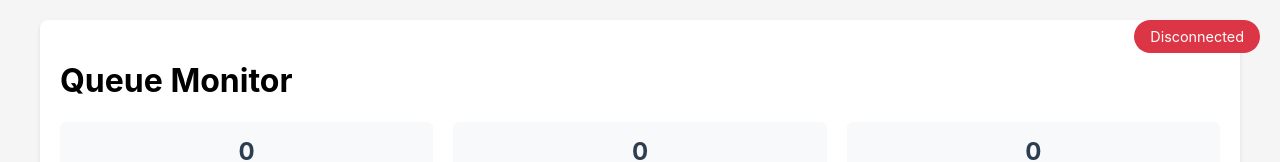
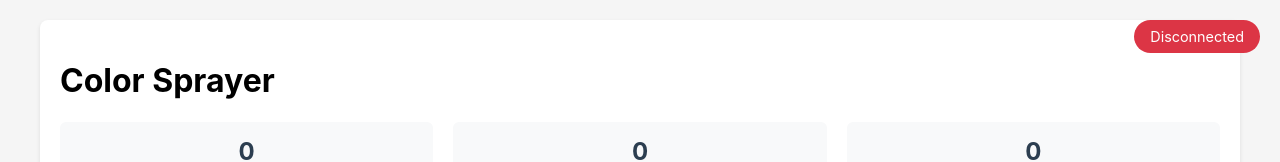
Before and after one commit to samirspatel/color-sprayer, a website: page public/index.html in a window 1280 px wide. Shown: the top 162 px of the page. Drawn offline with nearby package versions, Linux system fonts and the light colour scheme; no server answers.

Commit message:
fix:commit

```diff
--- a/public/index.html
+++ b/public/index.html
@@ -135,7 +135,7 @@
   </head>
   <body>
     <div class="container">
-      <h1>Queue Monitor</h1>
+      <h1>Color Sprayer</h1>
       <div id="connectionStatus" class="connection-status disconnected">
         Disconnected
       </div>
```
Also changed, not shown: src/redis/queue.gateway.ts (+0 -7 lines).
